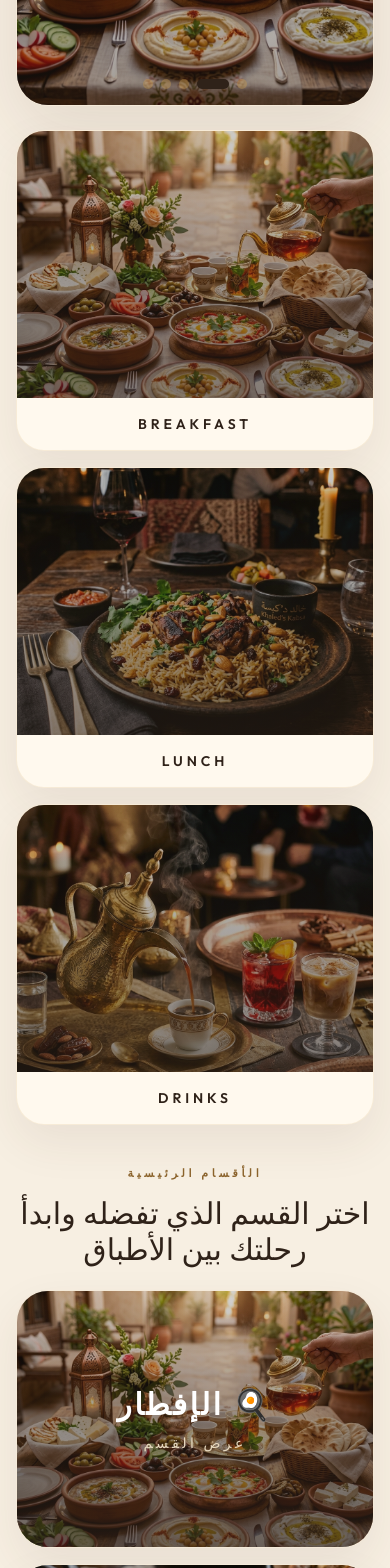
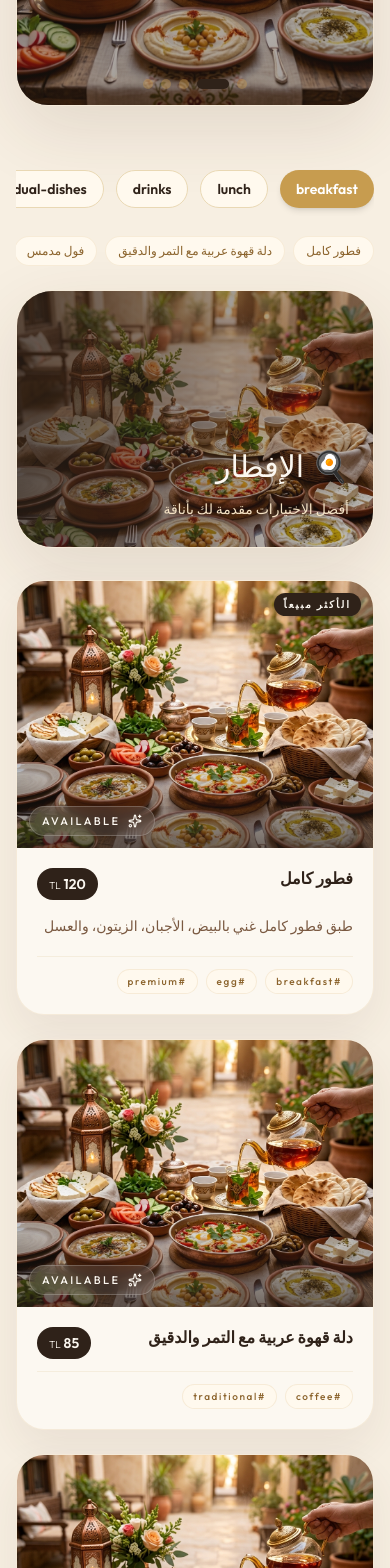
Before and after one commit to saleemAhmed7/meno-1, a Next.js app: page / in a window 390 px wide. Shown: the part 340-1908 px from the top of the page. Built offline with nearby package versions, Linux system fonts and the light colour scheme; a web font is replaced by a local one.

Commit message:
feat(nav): mobile text-only sticky category tabs, remove category images

```diff
--- a/src/app/page.tsx
+++ b/src/app/page.tsx
@@ -3,9 +3,12 @@
 import React, { useEffect, useMemo, useState, useRef } from 'react';
 import Image from 'next/image';
 import Link from 'next/link';
+import { useRouter } from 'next/navigation';
 
 import { Category, Product, Restaurant } from '@/types/menu';
 import Navbar from '@/components/Navbar';
+import ProductCard from '@/components/ProductCard';
+import ProductDetailModal from '@/components/ProductDetailModal';
 import InstallPWA from '@/components/InstallPWA';
 import SchemaOrg from '@/components/SchemaOrg';
 import { Language } from '@/components/LanguageSwitcher';
@@ -113,6 +116,10 @@ export default function Home() {
   };
 
   const texts = translations[currentLang];
+
+  const router = useRouter();
+  const [activeCategorySlug, setActiveCategorySlug] = useState<string>(categorySlugs[0].slug);
+  const [selectedProduct, setSelectedProduct] = useState<Product | null>(null);
 
   const sliderItems = useMemo(() => {
     const items: Array<{ image: string; label: string }> = [];
@@ -250,48 +257,79 @@ export default function Home() {
       </section>
 
       <main className="mx-auto max-w-7xl px-4 pb-16 sm:px-6 lg:px-8">
-        <section className="grid gap-4 sm:grid-cols-3">
-          {categorySlugs.slice(0, 3).map((s) => {
-            const cat = findCategoryBySlug(s.slug);
-            const image = cat?.coverImage || '/placeholder-food.jpg';
-            const label = (texts as any)[s.labelKey] || s.slug;
-            return (
-              <Link key={s.slug} href={s.route} className="group overflow-hidden rounded-[28px] border border-[#c79c4f]/15 bg-[#fff9ee] shadow-[0_18px_45px_rgba(79,52,33,0.08)] transition-transform duration-300 hover:-translate-y-1">
-                <div className="relative aspect-[4/3] overflow-hidden">
-                  <Image src={image} alt={label} fill className="object-cover transition-transform duration-500 group-hover:scale-105" sizes="100vw" />
-                  <div className="absolute inset-0 bg-[linear-gradient(180deg,rgba(47,34,25,0.24),rgba(47,34,25,0.6))]" />
+        {/* top category image cards removed; replaced by text-only tabs below */}
+
+        {/* Horizontal category navigation + chips + banner + products for active category */}
+        <section className="mt-8">
+          <div className="mb-4">
+            <div className="-mx-4 px-4 sm:mx-0 sm:px-0">
+              <div className="sticky top-20 z-40 -mx-4 px-4 sm:mx-0 sm:px-0">
+                <div className="overflow-x-auto py-2">
+                  <div className="flex gap-3 min-w-max">
+                    {categorySlugs.map((s) => {
+                      const active = activeCategorySlug === s.slug || (typeof window !== 'undefined' && window.location.pathname === s.route);
+                      const label = (texts as any)[s.labelKey] || s.slug;
+                      return (
+                        <button
+                          key={s.slug}
+                          onClick={() => { setActiveCategorySlug(s.slug); router.push(s.route); }}
+                          className={`flex-shrink-0 whitespace-nowrap rounded-full px-4 py-2 text-sm font-semibold transition-all ${active ? 'bg-[#c79c4f] text-white shadow-md' : 'bg-[#fff9ee] text-[#2f2219] border border-[#e9d8b4]'}`}
+                        >
+                          {label}
+                        </button>
+                      );
+                    })}
+                  </div>
                 </div>
-                <div className="p-4 text-center text-[#2f2219]">
-                  <p className="text-sm font-semibold uppercase tracking-[0.28em] text-[#2f2219]">{label}</p>
-                </div>
-              </Link>
-            );
-          })}
-        </section>
+              </div>
+            </div>
 
-        {/* welcome card removed per redesign requirements */}
-
-        <section className="mt-10">
-          <div className="mb-6 text-center">
-            <p className="text-[11px] font-semibold uppercase tracking-[0.34em] text-[#8b632c]">{texts.categoriesTitle}</p>
-            <h2 className="mt-3 font-serif text-3xl font-light text-[#2f2219] sm:text-4xl">{texts.categoriesSub}</h2>
+            {/* subcategory chips for active category */}
+            <div className="mt-3 flex gap-2 overflow-x-auto py-2">
+              {(() => {
+                const activeCat = findCategoryBySlug(activeCategorySlug) || categories[0];
+                if (!activeCat) return null;
+                return activeCat.products.slice(0, 12).map((p) => (
+                  <Link key={p.id} href={`${getRouteForCategory(activeCat)}#menu-${activeCat.id}-${p.id}`} className="flex-shrink-0 rounded-full border border-[#c79c4f]/15 bg-[#fff9ee] px-3 py-1.5 text-xs font-medium text-[#8b632c]">
+                    {p.name[currentLang] || p.name.en || p.id}
+                  </Link>
+                ));
+              })()}
+            </div>
           </div>
 
-          <div className="grid gap-4 lg:grid-cols-2">
-            {filteredCategories.map((category) => (
-              <Link key={category.id} href={getRouteForCategory(category)} className="group overflow-hidden rounded-[32px] border border-[#c79c4f]/15 bg-[#fcf8f1] shadow-[0_18px_45px_rgba(79,52,33,0.08)] transition-transform duration-300 hover:-translate-y-1">
-                <div className="relative h-64 w-full overflow-hidden">
-                  <Image src={category.coverImage || '/placeholder-food.jpg'} alt={category.name[currentLang] || category.name.en || ''} fill className="object-cover transition-transform duration-500 group-hover:scale-105" sizes="100vw" />
-                  <div className="absolute inset-0 bg-[linear-gradient(180deg,rgba(47,34,25,0.2),rgba(47,34,25,0.72))]" />
-                  <div className="absolute inset-0 flex items-center justify-center px-6 text-center">
-                    <div>
-                      <h3 className="font-serif text-3xl font-semibold uppercase tracking-[0.08em] text-white sm:text-4xl">{category.name[currentLang] || category.name.en}</h3>
-                      <p className="mt-3 text-sm uppercase tracking-[0.24em] text-[#e6d8be]">{texts.viewCategory}</p>
-                    </div>
+          {/* large category banner for active category */}
+          {(() => {
+            const activeCat = findCategoryBySlug(activeCategorySlug) || categories[0];
+            if (!activeCat) return null;
+            const bannerImage = activeCat.coverImage || activeCat.products[0]?.media[0]?.url || '/placeholder-food.jpg';
+            return (
+              <div className="overflow-hidden rounded-[36px] border border-[#c79c4f]/15 bg-[#fcf8f1] shadow-[0_24px_70px_rgba(79,52,33,0.12)]">
+                <div className="relative h-64 w-full sm:h-80 lg:h-96">
+                  <Image src={bannerImage} alt={activeCat.name[currentLang] || activeCat.name.en} fill sizes="(max-width: 1024px) 100vw, 1200px" className="object-cover" />
+                  <div className="absolute inset-0 bg-[linear-gradient(90deg,rgba(47,34,25,0.75),rgba(47,34,25,0.25))]" />
+                  <div className="absolute inset-0 flex flex-col justify-end p-6 sm:p-8 lg:p-10">
+                    <h2 className="mt-4 max-w-2xl font-serif text-3xl font-light text-[#fcf8f1] sm:text-4xl lg:text-5xl">{activeCat.name[currentLang] || activeCat.name.en}</h2>
+                    <p className="mt-3 max-w-xl text-sm leading-7 text-[#f4e2c5]">{texts.featuredSub}</p>
                   </div>
                 </div>
-              </Link>
-            ))}
+              </div>
+            );
+          })()}
+
+          {/* products for active category */}
+          <div className="mt-8">
+            {(() => {
+              const activeCat = findCategoryBySlug(activeCategorySlug) || categories[0];
+              if (!activeCat) return null;
+              return (
+                <div className="grid grid-cols-1 gap-6 sm:grid-cols-2 lg:grid-cols-3">
+                  {activeCat.products.map((product) => (
+                    <ProductCard key={product.id} product={product} lang={currentLang} onSelect={setSelectedProduct} anchorId={`menu-${activeCat.id}-${product.id}`} />
+                  ))}
+                </div>
+              );
+            })()}
           </div>
         </section>
 
@@ -337,6 +375,9 @@ export default function Home() {
       </main>
 
       <InstallPWA lang={currentLang} />
+      {selectedProduct && (
+        <ProductDetailModal product={selectedProduct} lang={currentLang} onClose={() => setSelectedProduct(null)} whatsappNumber={restaurant?.whatsapp || restaurant?.phone || ''} />
+      )}
     </div>
   );
 }
```
